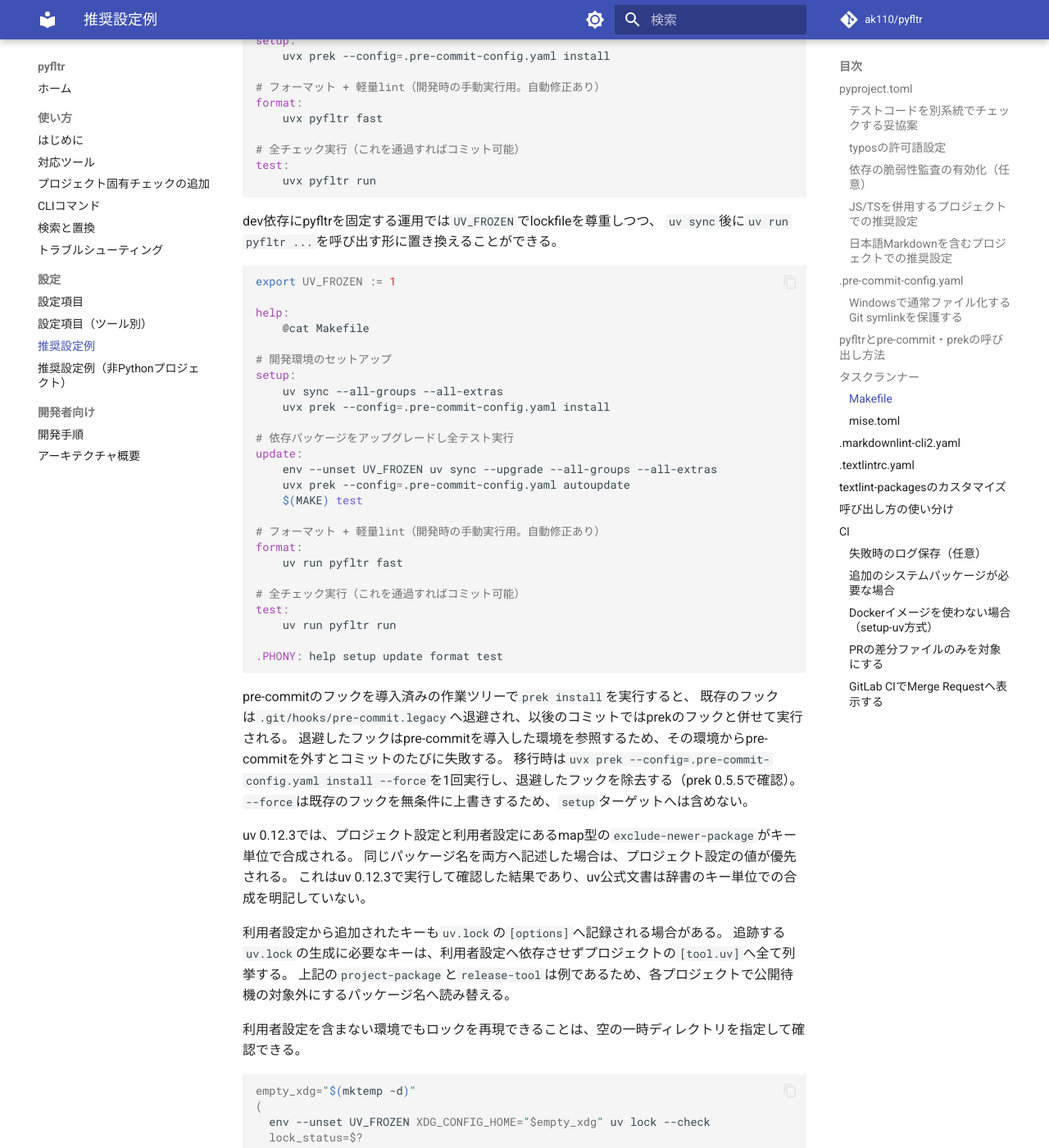
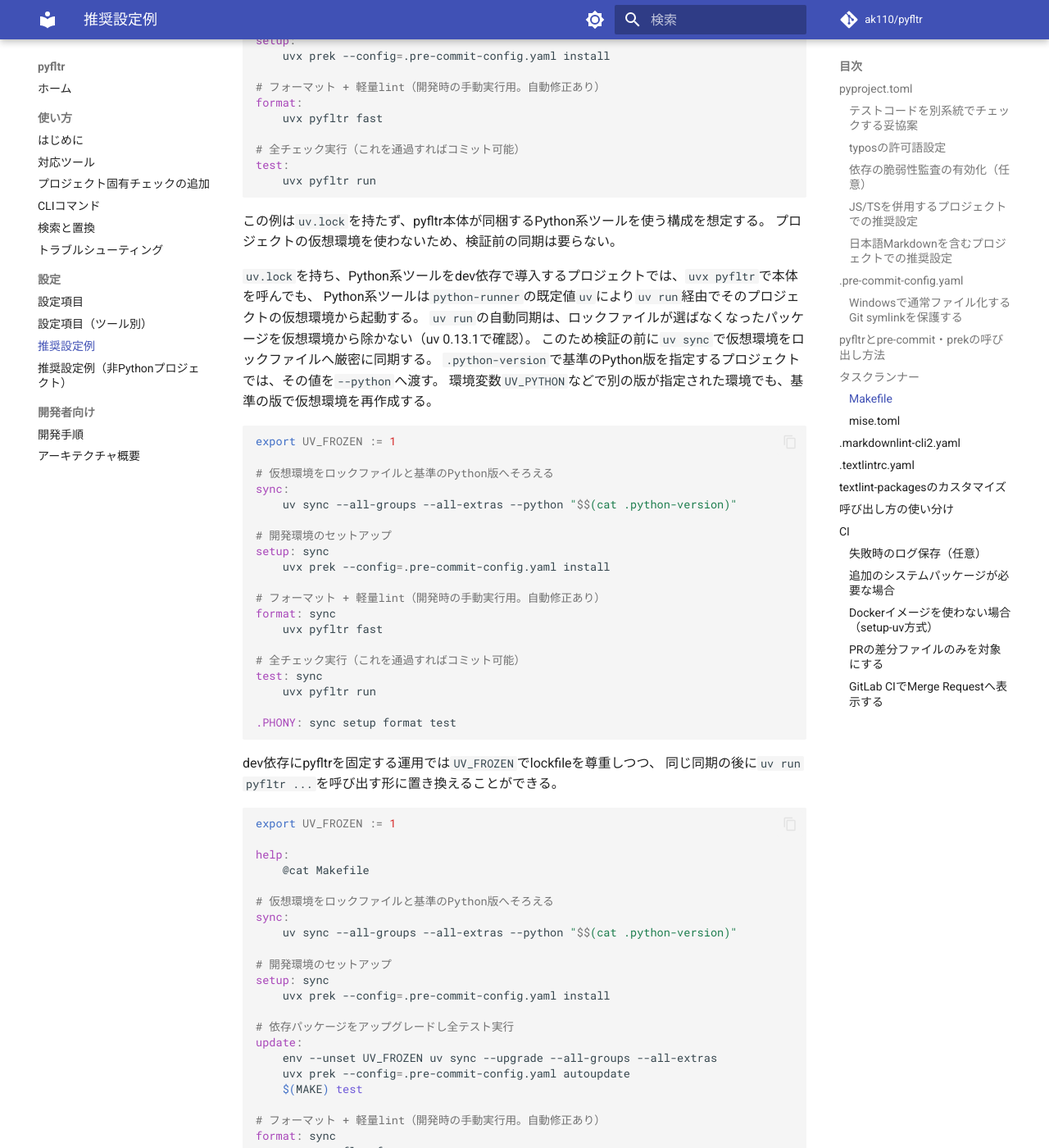
Before and after one commit to ak110/pyfltr, an MkDocs documentation site: the page built from docs/guide/recommended.md, in a window 1280 px wide and 1400 px high, scrolled down 12285 px. Shown: the whole window at 82% size. Built offline with MkDocs 1.6.1 and Material for MkDocs 9.7.7, drawn with Linux system fonts in a browser that asks for light colours; comment, search, counter and statistics services are not loaded; some of the changed text lies outside the part shown.

Commit message:
fix: make format・make testの前に仮想環境をロックファイルと基準のPython版へ厳密に同期する
uv runの自動同期はロックファイルが選ばなくなったパッケージを残すため、検証が古い環境の結果を返しうる。
setup・format・testが共通の同期ターゲットを経由し、推奨ガイドのMakefile例にも同じ同期と、
uv.lockを持つ構成と持たないuvx単発の構成の適用条件を示す。

Co-Authored-By: Claude Opus 5.5 / Medium <noreply@anthropic.com>

````diff
--- a/docs/guide/recommended.md
+++ b/docs/guide/recommended.md
@@ -515,8 +515,40 @@ test:
 	uvx pyfltr run
 ```
 
+この例は`uv.lock`を持たず、pyfltr本体が同梱するPython系ツールを使う構成を想定する。
+プロジェクトの仮想環境を使わないため、検証前の同期は要らない。
+
+`uv.lock`を持ち、Python系ツールをdev依存で導入するプロジェクトでは、`uvx pyfltr`で本体を呼んでも、
+Python系ツールは`python-runner`の既定値`uv`により`uv run`経由でそのプロジェクトの仮想環境から起動する。
+`uv run`の自動同期は、ロックファイルが選ばなくなったパッケージを仮想環境から除かない（uv 0.13.1で確認）。
+このため検証の前に`uv sync`で仮想環境をロックファイルへ厳密に同期する。
+`.python-version`で基準のPython版を指定するプロジェクトでは、その値を`--python`へ渡す。
+環境変数`UV_PYTHON`などで別の版が指定された環境でも、基準の版で仮想環境を再作成する。
+
+```makefile
+export UV_FROZEN := 1
+
+# 仮想環境をロックファイルと基準のPython版へそろえる
+sync:
+	uv sync --all-groups --all-extras --python "$$(cat .python-version)"
+
+# 開発環境のセットアップ
+setup: sync
+	uvx prek --config=.pre-commit-config.yaml install
+
+# フォーマット + 軽量lint（開発時の手動実行用。自動修正あり）
+format: sync
+	uvx pyfltr fast
+
+# 全チェック実行（これを通過すればコミット可能）
+test: sync
+	uvx pyfltr run
+
+.PHONY: sync setup format test
+```
+
 dev依存にpyfltrを固定する運用では`UV_FROZEN`でlockfileを尊重しつつ、
-`uv sync`後に`uv run pyfltr ...`を呼び出す形に置き換えることができる。
+同じ同期の後に`uv run pyfltr ...`を呼び出す形に置き換えることができる。
 
 ```makefile
 export UV_FROZEN := 1
@@ -524,9 +556,12 @@ export UV_FROZEN := 1
 help:
 	@cat Makefile
 
+# 仮想環境をロックファイルと基準のPython版へそろえる
+sync:
+	uv sync --all-groups --all-extras --python "$$(cat .python-version)"
+
 # 開発環境のセットアップ
-setup:
-	uv sync --all-groups --all-extras
+setup: sync
 	uvx prek --config=.pre-commit-config.yaml install
 
 # 依存パッケージをアップグレードし全テスト実行
@@ -536,15 +571,17 @@ update:
 	$(MAKE) test
 
 # フォーマット + 軽量lint（開発時の手動実行用。自動修正あり）
-format:
+format: sync
 	uv run pyfltr fast
 
 # 全チェック実行（これを通過すればコミット可能）
-test:
+test: sync
 	uv run pyfltr run
 
-.PHONY: help setup update format test
+.PHONY: help sync setup update format test
 ```
+
+`.python-version`を置かないプロジェクトでは、`sync`ターゲットから`--python`の指定を除く。
 
 pre-commitのフックを導入済みの作業ツリーで`prek install`を実行すると、
 既存のフックは`.git/hooks/pre-commit.legacy`へ退避され、以後のコミットではprekのフックと併せて実行される。
````
Also changed, not shown: 1 other file.
